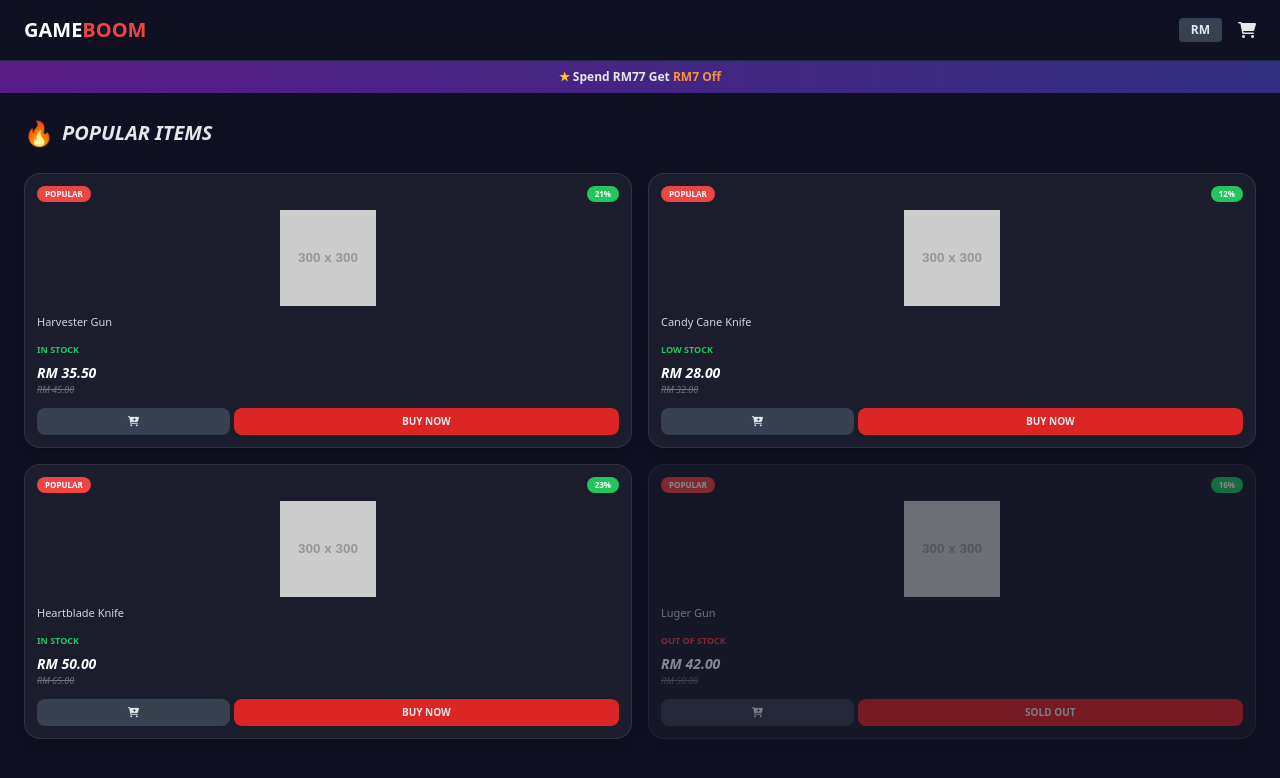
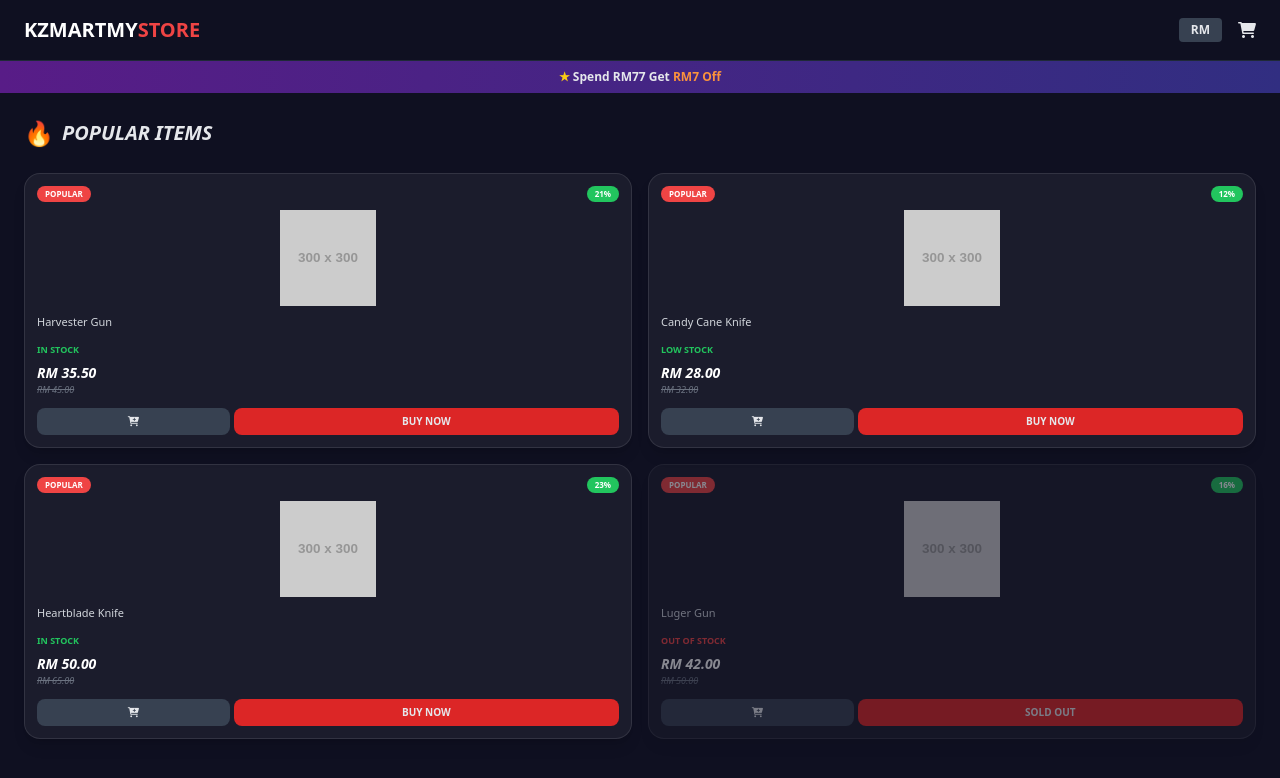
Before and after one commit to whozek/toko-game-kita, a website: page toko-game-kita/public/index.html in a window 1280 px wide. Drawn offline with nearby package versions, Linux system fonts and the light colour scheme; placeholder pictures from the web are drawn by us.

Commit message:
Tukar Nama

```diff
--- a/toko-game-kita/public/index.html
+++ b/toko-game-kita/public/index.html
@@ -17,7 +17,7 @@
 
     <nav class="flex items-center justify-between px-6 py-4 border-b border-gray-800 bg-[#0f1021] sticky top-0 z-50">
         <div class="flex items-center space-x-4">
-            <h1 class="text-xl font-extrabold text-white uppercase">Game<span class="text-red-500">Boom</span></h1>
+            <h1 class="text-xl font-extrabold text-white uppercase">KZMartMY<span class="text-red-500">STORE</span></h1>
         </div>
         <div class="flex items-center space-x-4">
             <span class="bg-gray-700 px-3 py-1 rounded text-xs font-bold">RM</span>
```
